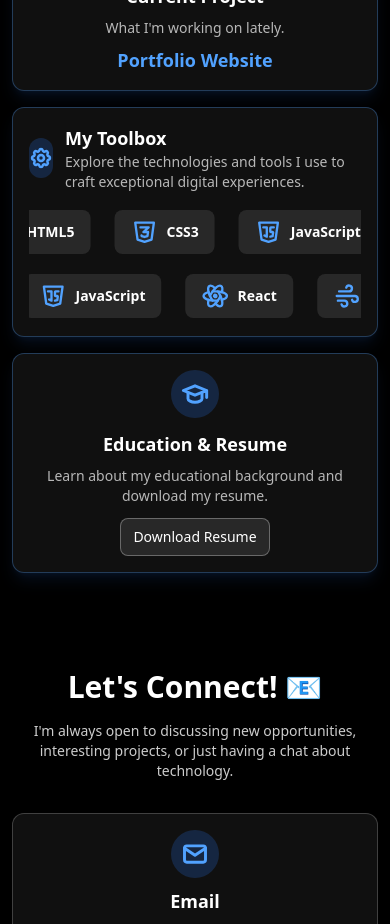
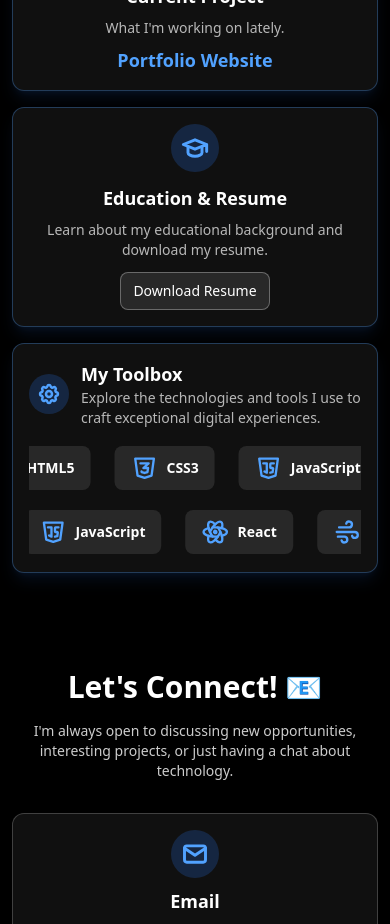
Before and after one commit to aitzaz-qadir/portfolio-website, a React (Vite) app: page / in a window 390 px wide. Shown: the part 3540-4464 px from the top of the page. Built offline with nearby package versions, Linux system fonts and the light colour scheme.

Commit message:
- Fixed about design for mobile

```diff
--- a/src/components/AboutCard.jsx
+++ b/src/components/AboutCard.jsx
@@ -172,9 +172,9 @@ const AboutCard = ({ item }) => {
         return (
           <div className="flex flex-col h-full">
             <div className="flex items-center mb-4">
-              <div className="w-10 h-10 sm:w-12 sm:h-12 bg-blue-500/20 rounded-full flex items-center justify-center mr-3 group">
+              <div className="w-10 h-10 sm:w-12 sm:h-12 bg-blue-500/20 rounded-full flex items-center justify-center mr-3 group flex-shrink-0">
                 <IconSettings
-                  className="w-6 h-6 sm:w-7 sm:h-7 text-blue-400 group-hover:animate-spin transition-transform duration-300"
+                  className="w-6 h-6 sm:w-7 sm:h-7 text-blue-400 group-hover:animate-spin transition-transform duration-300 flex-shrink-0"
                   stroke={2.5}
                   style={{
                     animationDuration: '3s',
--- a/src/data/about.json
+++ b/src/data/about.json
@@ -26,6 +26,14 @@
     "image": "/assets/portfolio-picture.png"
   },
   {
+    "id": "education",
+    "type": "education",
+    "title": "Education & Resume",
+    "description": "Learn about my educational background and download my resume.",
+    "buttonText": "Download Resume",
+    "downloadUrl": "/assets/resume.pdf"
+  },
+  {
     "id": "toolbox",
     "type": "toolbox",
     "title": "My Toolbox",
@@ -42,13 +50,5 @@
       { "name": "Git", "icon": "📝" },
       { "name": "GitHub", "icon": "🐙" }
     ]
-  },
-  {
-    "id": "education",
-    "type": "education",
-    "title": "Education & Resume",
-    "description": "Learn about my educational background and download my resume.",
-    "buttonText": "Download Resume",
-    "downloadUrl": "/assets/resume.pdf"
   }
 ]
```
